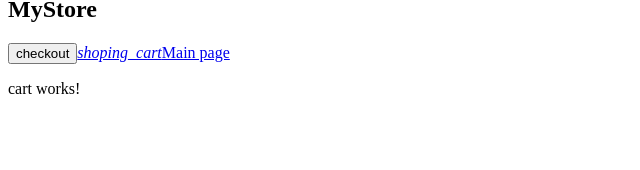
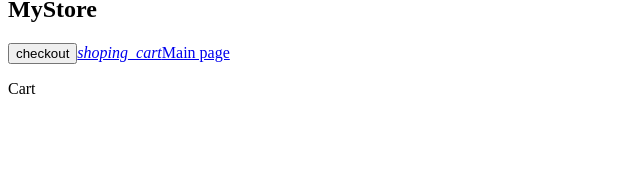
Before and after one commit to gkotlarz/angular-ivy-ttwtdq, an Angular app: page /cart in a window 1280 px wide. Shown: the part 125-295 px from the top of the page, without its empty margins (0-640 px from the left). Built offline with nearby package versions, Linux system fonts and the light colour scheme.

Commit message:
Cart html template list items in cartService.getItems() with <div *ngFor=. Service cartService is injected to cart component in constructor.

```diff
--- a/src/app/cart/cart.component.html
+++ b/src/app/cart/cart.component.html
@@ -1 +1,5 @@
-<p>cart works!</p>
+<p>Cart </p>
+<div *ngFor="let item of items" class="cart">
+    <span>{{item.name}}</span>
+    <span>{{item.price | currency}}</span>
+</div>
```
